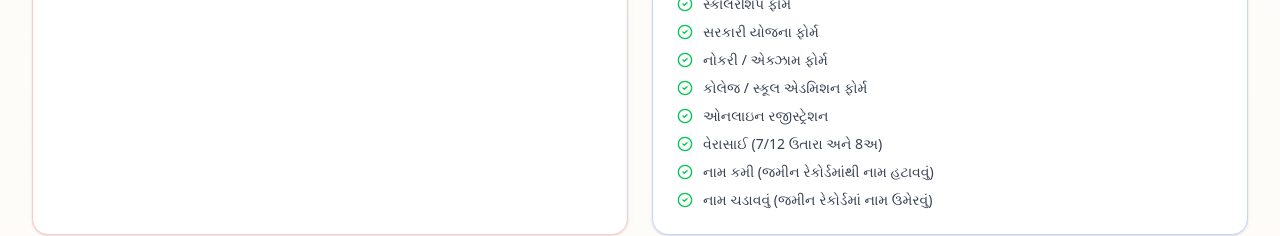
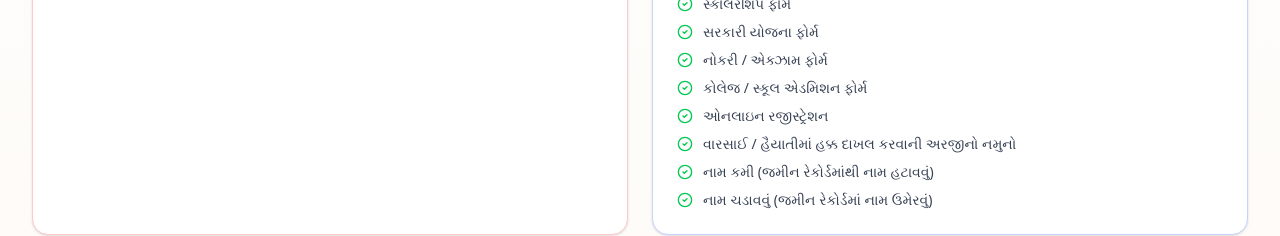
Before and after one commit to parthboricha933/xerox, a Next.js app: page / in a window 1280 px wide. Shown: the part 2280-2516 px from the top of the page. Built offline with nearby package versions, Linux system fonts and the light colour scheme.

Commit message:
Fix: વેરાસાઈ → વારસાઈ / હૈયાતીમાં હક્ક દાખલ કરવાની અરજીનો નમુનો

```diff
--- a/src/app/page.tsx
+++ b/src/app/page.tsx
@@ -93,7 +93,7 @@ const serviceCategories = [
       "નોકરી / એક્ઝામ ફોર્મ",
       "કોલેજ / સ્કૂલ એડમિશન ફોર્મ",
       "ઓનલાઇન રજીસ્ટ્રેશન",
-      "વેરાસાઈ (7/12 ઉતારા અને 8અ)",
+      "વારસાઈ / હૈયાતીમાં હક્ક દાખલ કરવાની અરજીનો નમુનો",
       "નામ કમી (જમીન રેકોર્ડમાંથી નામ હટાવવું)",
       "નામ ચડાવવું (જમીન રેકોર્ડમાં નામ ઉમેરવું)",
     ],
```
